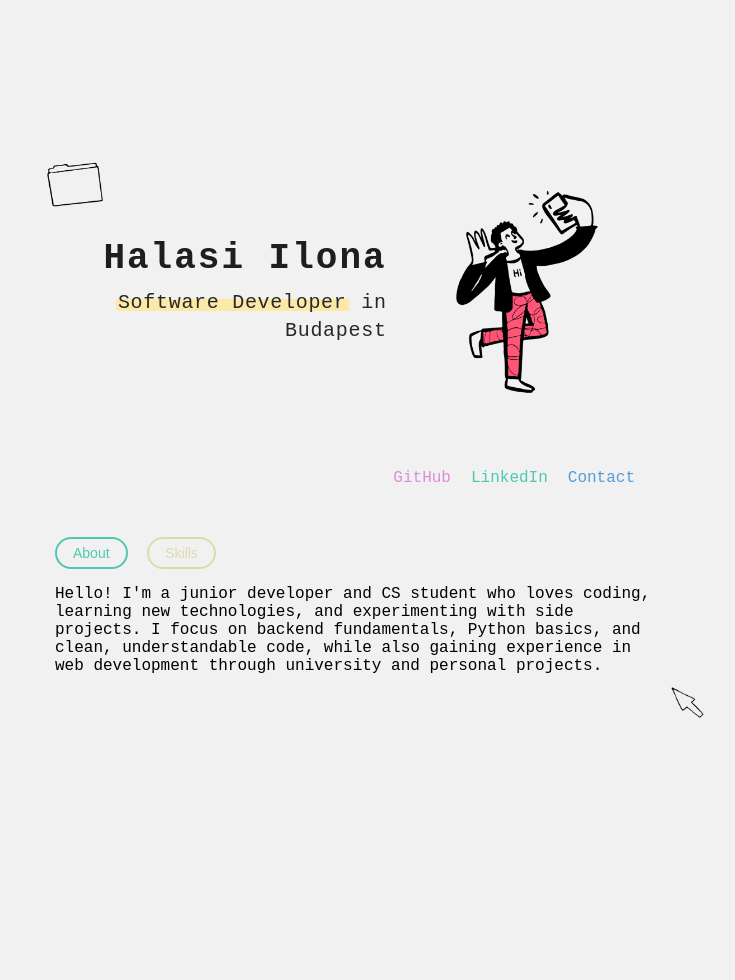
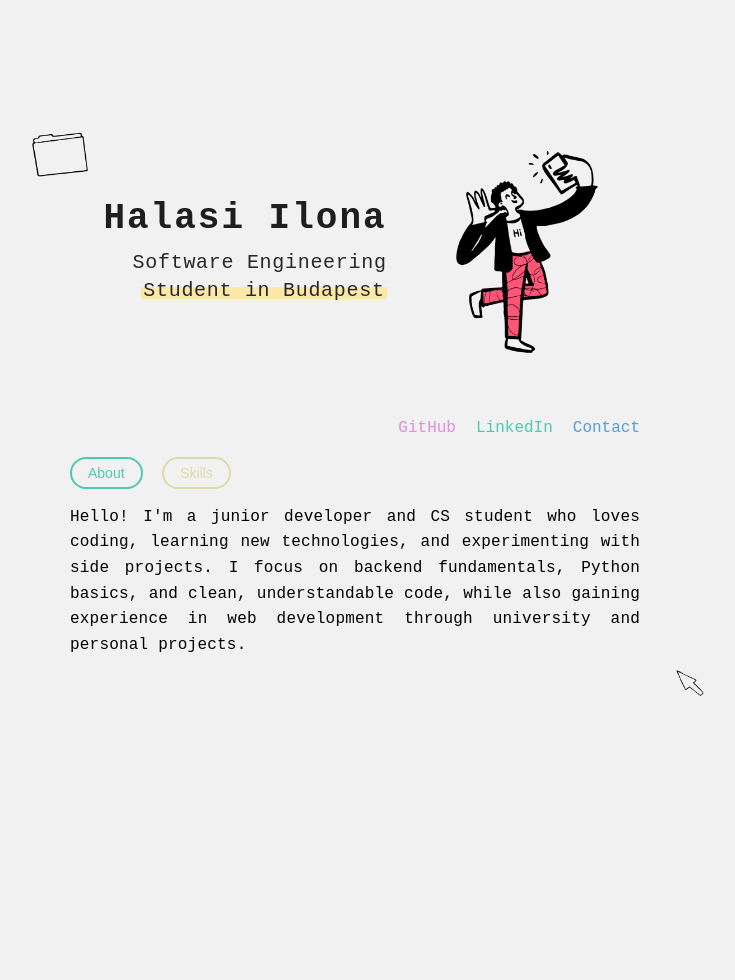
Before and after one commit to DNUKD/dnukd.github.io, a Jekyll site: the page built from index.html, in a window 1280 px wide. Shown: the whole page, without its empty margins (285-1020 px from the left). Built offline with Jekyll 4.4.1, drawn with Linux system fonts in a browser that asks for light colours; some web fonts are replaced; after the commit the page ends 900 px from its top, so only the background shows below that.

Commit message:
update css and layout

```diff
--- a/assets/css/style.css
+++ b/assets/css/style.css
@@ -7,11 +7,13 @@ body {
   background: #f1f1f1;
   margin: 0;
   padding: 0;
-  display: flex;
-  justify-content: center;
-  align-items: flex-start;
   min-height: 100vh;
-  padding-top: 80px;
+  padding-top: 50px;
+  overflow-x: hidden;
+}
+
+* {
+  box-sizing: border-box;
 }
 
 /* ===== CONTAINER ===== */
@@ -81,7 +83,6 @@ body {
   padding-bottom: 10px;
 }
 
-
 .nav-row a.github {
   color: #de8dd8;
 }
@@ -136,22 +137,32 @@ body {
   text-align: center;
 }
 
-/* ===== DECORATION (fixed, nem ugrál) ===== */
+/* ===== DECORATION ===== */
 
 .container {
   position: relative;
+  max-width: 700px;
+  width: 100%;
+  margin: 0 auto;
+  padding: 0 15px;
+  box-sizing: border-box;
 }
-
 
 /* ===== DESCRIPTION ===== */
 
 .description-block {
-  margin-top: 20px;
   max-width: 600px;
-  margin-left: auto;
-  margin-right: auto;
+  margin: 0 auto;
+  padding: 0 15px;
   text-align: left;
-  min-height: auto;
+}
+
+.description-block p {
+  text-align: justify;
+  text-align-last: left;
+  line-height: 1.6;
+  letter-spacing: 0.2px;
+
 }
 
 /* ===== TABS ===== */
@@ -194,21 +205,25 @@ body {
 
 .hero {
   position: relative;
-  max-width: 600px;
-  width: 600px;
+  max-width: 700px;
+  width: 100%;
   margin: 0 auto;
   padding: 30px;
   text-align: right;
   display: flex;
   flex-direction: column;
-  gap: 20px;
-  padding-top: 100px;
+  gap: 10px;
+  padding-top: 90px;
+  box-sizing: border-box;
 }
+
+
+/* ===== DECOR ===== */
 
 .decor-folder {
   position: absolute;
   top: 80px;
-  left: 20px;
+  left: 10px;
   width: 60px;
   height: 60px;
   background-image: url("/assets/img/decor/folder.png");
@@ -219,9 +234,10 @@ body {
 
 .decor-pointer {
   position: absolute;
-  right: -20px;
-  bottom: 0px;
-  width: 35px;
+  right: 0;
+  bottom: 0;
+  transform: translateX(50%);
+  width: 30px;
   height: 35px;
   background-image: url("/assets/img/decor/pointer.png");
   background-size: contain;
@@ -229,7 +245,13 @@ body {
   pointer-events: none;
 }
 
-/* ===== RESPONSIVE ===== */
+html,
+body {
+  overflow-x: hidden;
+}
+
+/* ===== RESPONSIVE (max-width: 768px) ===== */
+
 @media (max-width: 768px) {
 
   body {
@@ -239,9 +261,9 @@ body {
   .hero {
     max-width: 100%;
     width: 100%;
-    padding: 20px;
+    padding: 0;
+    padding-top: 20px;
     text-align: center;
-    padding-top: 60px;
   }
 
   .header {
@@ -285,8 +307,17 @@ body {
   }
 
   .description-block {
-    text-align: center;
     max-width: 100%;
+    margin: 0 auto;
+    padding: 0 8px;
+    text-align: justify;
+  }
+
+  .description-block p {
+    font-size: 15px;
+    line-height: 1.65;
+    hyphens: manual;
+    word-break: normal;
   }
 
   .decor-folder,
@@ -295,7 +326,8 @@ body {
   }
 }
 
-/* ===== EXTRA SMALL (max 480px) ===== */
+/* ===== EXTRA SMALL 480px ===== */
+
 @media (max-width: 480px) {
 
   .skills-grid {
@@ -314,4 +346,14 @@ body {
     padding: 5px 12px;
     font-size: 12px;
   }
+
+  .description-block p {
+    text-align: justify;
+    text-align-last: left;
+    font-size: 14px;
+    line-height: 1.55;
+    hyphens: manual;
+    word-break: normal;
+  }
+
 }
--- a/index.html
+++ b/index.html
@@ -11,8 +11,10 @@ title: Home
       <div class="header-text">
         <h1>Halasi Ilona</h1>
         <p class="subtitle">
-          <span class="highlight">Software Developer</span> in<br>Budapest
+          <span>Software Engineering</span><br>
+          <span class="highlight">Student in Budapest</span>
         </p>
+
       </div>
 
       <div class="header-img">
@@ -34,12 +36,9 @@ title: Home
       <button class="tab-btn" data-tab="long">Skills</button>
 
       <div id="short" class="tab active">
-        <p>
-          Hello! I'm a junior developer and CS student who loves coding, learning new technologies,
-          and experimenting with side projects. I focus on backend fundamentals, Python basics, and
-          clean, understandable code, while also gaining experience in web development through
-          university and personal projects.
-        </p>
+        <p>Hello! I'm a junior developer and CS student who loves coding, learning new technologies, and experimenting
+          with side projects. I focus on backend fundamentals, Python basics, and clean, understandable code, while also
+          gaining experience in web development through university and personal projects.</p>
       </div>
 
       <div id="long" class="tab">
```
Also changed, not shown: Gemfile.lock (added).
